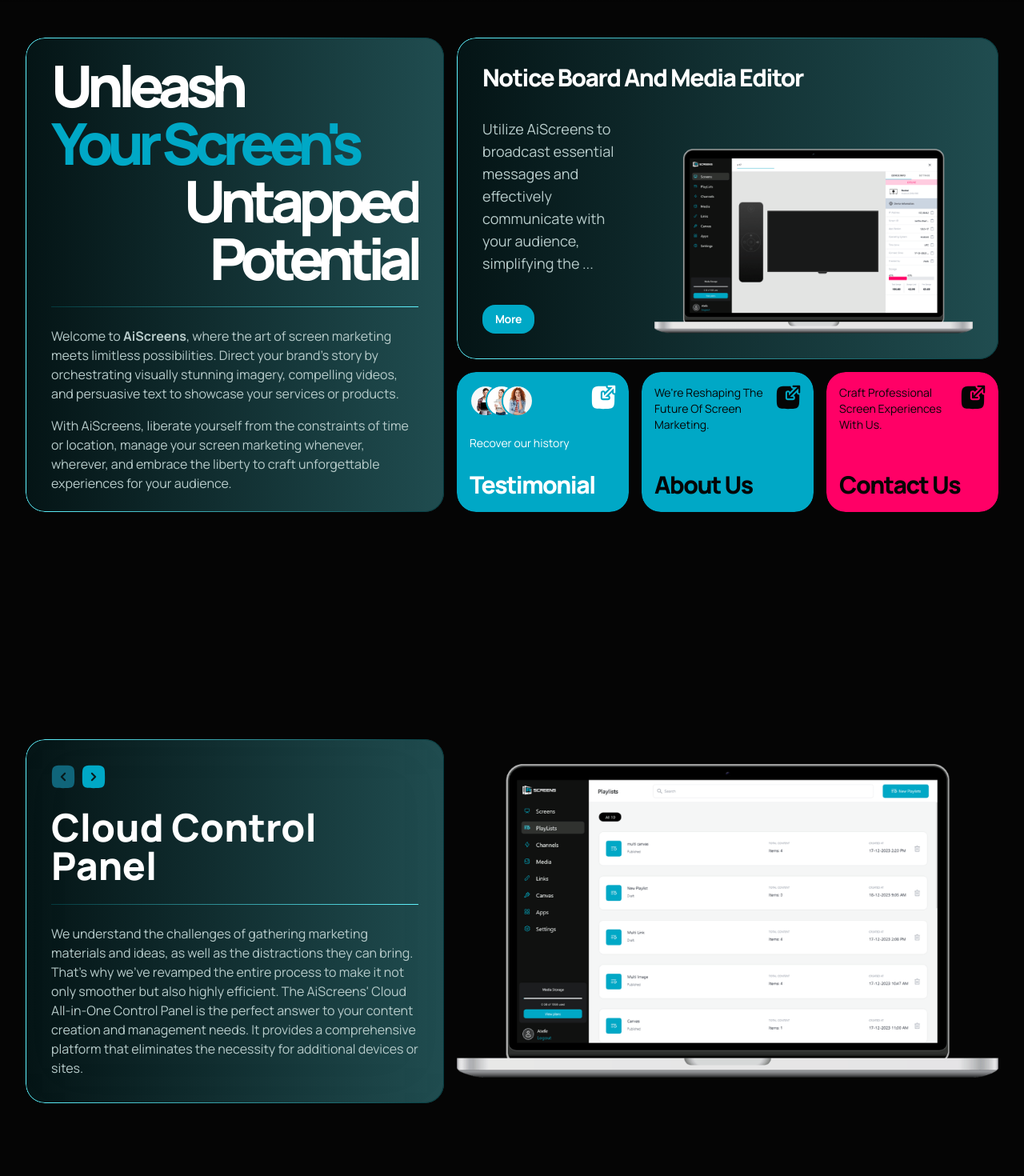
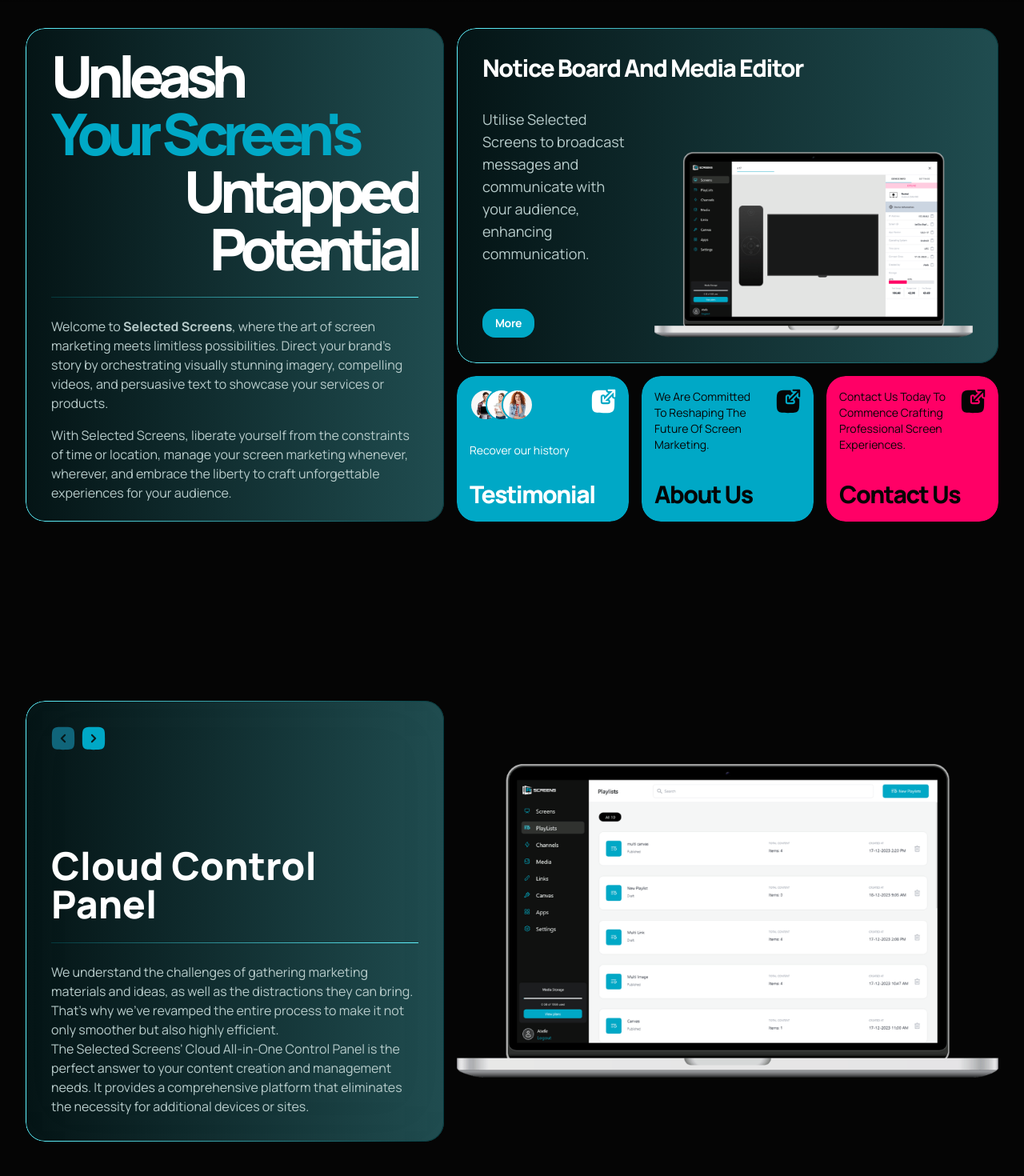
Before and after one commit to arshaan-abh/aiscreens-landing, a Next.js app: page / in a window 1280 px wide. Shown: the part 100-1570 px from the top of the page at 80% size. Built offline with nearby package versions, Linux system fonts and the light colour scheme; what tailwind-easing-gradients would draw is missing.

Commit message:
finalize content

```diff
--- a/src/app/page.tsx
+++ b/src/app/page.tsx
@@ -154,7 +154,8 @@
                   <div className="flex flex-col gap-4">
                     <div className="hidden items-start gap-4 sm:flex">
                       <div className="flex text-sm capitalize lg:hidden xl:flex">
-                        Craft professional screen experiences with us.
+                        Contact us today to commence crafting professional
+                        screen experiences.
                       </div>
                       <LinkIcon className="ml-auto shrink-0" />
                     </div>
@@ -178,7 +179,8 @@
                   <div className="flex flex-col gap-4">
                     <div className="hidden items-start gap-4 sm:flex">
                       <div className="flex text-sm capitalize lg:hidden xl:flex">
-                        We&#39;re reshaping the future of screen marketing.
+                        We are committed to reshaping the future of screen
+                        marketing.
                       </div>
                       <LinkIcon className="ml-auto shrink-0" />
                     </div>
--- a/src/components/about-us-page.tsx
+++ b/src/components/about-us-page.tsx
@@ -9,11 +9,11 @@
       <div className="flex flex-col justify-between">
         <div className="text-base">
           <p>
-            At <span className="font-bold">AiScreens</span>, we&#39;re not just
-            a company; we&#39;re a team of passionate individuals dedicated to
-            transforming the way brands connect with their audiences. With a
-            focus on innovation and creativity, we&#39;re redefining the
-            possibilities of screen marketing.
+            At <span className="font-bold">Selected Screens</span>, we&#39;re
+            not just a company; we&#39;re a team of passionate individuals
+            dedicated to transforming the way brands connect with their
+            audiences. With a focus on innovation and creativity, we&#39;re
+            redefining the possibilities of screen marketing.
           </p>
           <p>
             Our goal is simple: to provide businesses with the tools and
@@ -21,8 +21,11 @@
             landscape. What truly drives us is our commitment to our
             clients&#39; success. We believe in building lasting partnerships
             and going above and beyond to ensure that every campaign achieves
-            its goals. Join us as we continue to push the boundaries of
-            what&#39;s possible in screen marketing.
+            its goals.
+          </p>
+          <p>
+            Join us as we continue to push the boundaries of what&#39;s possible
+            in screen marketing.
           </p>
         </div>
         <div className="mx-auto my-4 flex gap-2 text-white lg:m-0">
--- a/src/components/features-page.tsx
+++ b/src/components/features-page.tsx
@@ -30,7 +30,9 @@
     image: <Slide1 />,
     title: "Cloud Control Panel",
     content:
-      "We understand the challenges of gathering marketing materials and ideas, as well as the distractions they can bring. That's why we've revamped the entire process to make it not only smoother but also highly efficient. The AiScreens' Cloud All-in-One Control Panel is the perfect answer to your content creation and management needs. It provides a comprehensive platform that eliminates the necessity for additional devices or sites.",
+      "We understand the challenges of gathering marketing materials and ideas, as well as the distractions they can bring. That's why we've revamped the entire process to make it not only smoother but also highly efficient.",
+    content2:
+      "The Selected Screens' Cloud All-in-One Control Panel is the perfect answer to your content creation and management needs. It provides a comprehensive platform that eliminates the necessity for additional devices or sites.",
   },
   {
     image: (
@@ -40,19 +42,25 @@
     ),
     title: "Notice Board and Integrated Media Editor",
     content:
-      "Utilize AiScreens to broadcast essential messages and effectively communicate with your audience, simplifying the process and enhancing communication impact. Input announcement sand the system ensures they reach your target audience promptly...",
+      "Utilise Selected Screens to broadcast essential messages and effectively communicate with your audience, simplifying the process and enhancing communication impact. Input announcements and the system ensures they reach your target audience promptly.",
+    content2:
+      "Selected Screens offers a vast library of media and text options along with robust editing tools. Unlock creative possibilities with our built-in media designer, which provides templates for images and texts to craft a unique brand narrative.",
   },
   {
     image: <Slide3 />,
     title: "Media Player",
     content:
-      "AiScreens offers a versatile media player that supports both images and videos. With intuitive controls and customisable settings, you can easily curate and display your visual content with precision. Tailor your media playback to align with...",
+      "Selected Screens offers a versatile media player that supports both images and videos. With intuitive controls and customisable settings, you can easily curate and display your visual content with precision.",
+    content2:
+      "Tailor your media playback to align with your specific goals. Whether you're presenting a slideshow of images or playing a video playlist, our media player ensures a captivating and engaging experience for your audience.",
   },
   {
     image: <Slide4 />,
     title: "Tailored App Integration",
     content:
-      "Enhance your content with AiScreens' app integration. Choose from a variety of options such as YouTube, Days of the Year, RSS Feeds, GoogleReviews, and more. Customise their functionality to create a dynamic screen experience...",
+      "Enhance your content with Selected Screens' app integration. Choose from a variety of options such as YouTube, Days of the Year, RSS Feeds, Google Reviews, and more. Customise their functionality to create a dynamic screen experience.",
+    content2:
+      "With app integration, you can effortlessly enrich your displays with real-time social media updates, weather forecasts, news feeds, and other interactive elements, enhancing engagement and providing valuable information to your audience.",
   },
   {
     image: (
@@ -62,19 +70,25 @@
     ),
     title: "Real-Time Web Page Streaming",
     content:
-      "Cultivate dynamic communication with AiScreens. Share link sand showcase website content on screens, engaging your audience with real-time updates and interactive elements, elevating the impact of your communication strategy...",
+      "Cultivate dynamic communication with Selected Screens. Share links and showcase website content on screens, engaging your audience with real-time updates and interactive elements, elevating the impact of your communication strategy.",
+    content2:
+      "Selected Screens seamlessly integrates online content with on-site displays, ensuring a cohesive brand experience and enriching interaction with your audience. With our user-friendly interface, eal-time web page streaming has never been easier.",
   },
   {
     image: <Slide6 />,
     title: "Scheduling Innovation",
     content:
-      "Maintaining organization is crucial for marketing success. Every message needs precise timing to maximize its impact. With AiScreens' Scheduling Innovation, you can manage your marketing campaigns with agility. Arrange and schedule content effortlessly...",
+      "Maintaining organization is crucial for marketing success. Every message needs precise timing to maximize its impact. With Selected Screens' Scheduling Innovation, you can manage your marketing campaigns with agility.",
+    content2:
+      "Arrange and schedule content effortlessly, empowering real-time adjustments and performance monitoring for a harmonious brand presence. Tailor content deployment to resonate with your audience or suit campaign objectives strategically.",
   },
   {
     image: <Slide7 />,
     title: "Customised Screen Layouts with Multizones",
     content:
-      "Whether you have one screen or multiple screens, AiScreens empowers you to manage the layout on each one. With a variety of layouts to choose from, you can pick the one that best fits your preferences. Choose between a multi-zone or...",
+      "Whether you have one screen or multiple screens, Selected Screens empowers you to manage the layout on each one. With a variety of layouts to choose from, you can pick the one that best fits your preferences.",
+    content2:
+      "Choose between a multi-zone or single-zone setup based on your preferences and needs. With a multi-zone configuration, you can independently design and schedule each zone to cater to different themes or audiences.",
   },
 ];
 
@@ -171,7 +185,10 @@
                   >
                     <h3 className="text-5xl font-extrabold">{slide.title}</h3>
                     <div className="h-px bg-gradient-to-l from-gradient-from to-gradient-to" />
-                    <p className="text-gray">{slide.content}</p>
+                    <div>
+                      <p className="text-gray">{slide.content}</p>
+                      <p className="text-gray">{slide.content2}</p>
+                    </div>
                   </CarouselItem>
                 ))}
               </CarouselContent>
--- a/src/components/features.tsx
+++ b/src/components/features.tsx
@@ -23,37 +23,37 @@
     image: slide2,
     title: "Notice Board And Media Editor",
     content:
-      "Utilize AiScreens to broadcast essential messages and effectively communicate with your audience, simplifying the ...",
+      "Utilise Selected Screens to broadcast messages and communicate with your audience, enhancing communication.",
   },
   {
     image: slide3,
     title: "Media Player",
     content:
-      "AiScreens offers a versatile media player that supports both images and videos. With intuitive controls and customisable settings, you can ...",
+      "With intuitive controls and customisable settings, you can easily curate and display your visual content with precision.",
   },
   {
     image: slide4,
     title: "Tailored App Integration",
     content:
-      "Enhance your content with AiScreens' app integration. Choose from a variety of options such as YouTube, Days of the Year, RSS Feeds ...",
+      "With app integration, you can effortlessly enrich your displays with real-time social media updates, weather forecasts, news feeds, etc.",
   },
   {
     image: slide5,
     title: "Real-Time Web Page Streaming",
     content:
-      "Cultivate dynamic communication with AiScreens. Share link sand showcase website content on screens, engaging your audience with...",
+      "Share links and showcase website content on screens, engaging your audience with real-time updates and interactive elements.",
   },
   {
     image: slide6,
     title: "Scheduling Innovation",
     content:
-      "Maintaining organization is crucial for marketing success. Every message needs precise timing to maximize its impact...",
+      "Arrange and schedule content effortlessly, empowering real-time adjustments and monitoring for a harmonious brand presence.",
   },
   {
     image: slide7,
     title: "Customised Screen Layouts",
     content:
-      "Whether you have one screen or multiple screens, AiScreens empowers you to manage the layout on each one. With a variety of ...",
+      "Whether you have one screen or multiple screens, Selected Screens empowers you to manage the layout on each one.",
   },
 ];
 
--- a/src/components/testimonial-slider.tsx
+++ b/src/components/testimonial-slider.tsx
@@ -26,7 +26,7 @@
     name: "Rachel A",
     job: "Marketing Manager",
     content:
-      "Using AiScreens for our marketing campaigns has been a game-changer. It's like having a virtual marketing strategist working around the clock!",
+      "Using Selected Screens for our marketing campaigns has been a game-changer. It's like having a virtual marketing strategist working around the clock!",
     star: 4,
   },
   {
@@ -35,7 +35,7 @@
     name: "John M.",
     job: "Small Business Owner",
     content:
-      "As a small business owner, AiScreens has allowed me to compete with larger companies on a more level playing field. It has helped me reach my target audience more effectively, resulting in higher ROI for my advertising budget.",
+      "As a small business owner, Selected Screens has allowed me to compete with larger companies on a more level playing field. It has helped me reach my target audience more effectively, resulting in higher ROI for my advertising budget.",
     star: 5,
   },
   {
@@ -44,7 +44,7 @@
     name: "Emily L.",
     job: "Retail Store Owner",
     content:
-      "AiScreens is one of the most innovative tools I've come across. It allows us to stay ahead of market trend sand adjust our campaigns in real-time, ensuring maximum impact. Plus, the intuitive interface makes it easy to navigate and optimize our campaigns for success.",
+      "Selected Screens is one of the most innovative tools I've come across. It allows us to stay ahead of market trends and adjust our campaigns in real-time, ensuring maximum impact. Plus, the intuitive interface makes it easy to navigate and optimize our campaigns for success.",
     star: 4,
   },
 ];
--- a/src/constants/text-slides.tsx
+++ b/src/constants/text-slides.tsx
@@ -1,13 +1,13 @@
 export const textSlides = [
   <p className="text-gray" key={0}>
-    Welcome to <span className="font-bold">AiScreens</span>, where the art of
-    screen marketing meets limitless possibilities. Direct your brand&#39;s
-    story by orchestrating visually stunning imagery, compelling videos, and
-    persuasive text to showcase your services or products.
+    Welcome to <span className="font-bold">Selected Screens</span>, where the
+    art of screen marketing meets limitless possibilities. Direct your
+    brand&#39;s story by orchestrating visually stunning imagery, compelling
+    videos, and persuasive text to showcase your services or products.
   </p>,
   <p className="text-gray" key={1}>
-    With AiScreens, liberate yourself from the constraints of time or location,
-    manage your screen marketing whenever, wherever, and embrace the liberty to
-    craft unforgettable experiences for your audience.
+    With Selected Screens, liberate yourself from the constraints of time or
+    location, manage your screen marketing whenever, wherever, and embrace the
+    liberty to craft unforgettable experiences for your audience.
   </p>,
 ];
```
